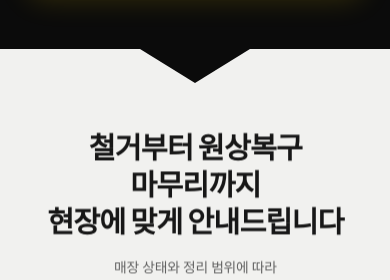
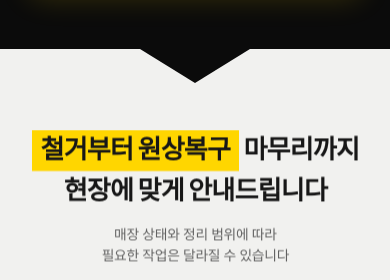
Before and after one commit to kachi9806-beep/cheolgeo-changup2, a plain HTML site: page index.html in a window 390 px wide. Shown: the part 1560-1840 px from the top of the page. Drawn offline with Linux system fonts and the light colour scheme.

Commit message:
원상복구 섹션 제목에 노란 강조 박스 추가

```diff
--- a/index.html
+++ b/index.html
@@ -46,7 +46,7 @@
     <!-- 03 원상복구 -->
     <section class="restore">
       <div class="chevron" aria-hidden="true"></div>
-      <h2 class="h2 dk">철거부터 원상복구 마무리까지<br />현장에 맞게 안내드립니다</h2>
+      <h2 class="h2 dk"><span class="hl-box">철거부터 원상복구</span> 마무리까지<br />현장에 맞게 안내드립니다</h2>
       <p class="sub dk-sub">매장 상태와 정리 범위에 따라<br />필요한 작업은 달라질 수 있습니다</p>
       <ul class="fixes">
         <li class="fix"><img src="assets/fix-ceiling.png" alt="" width="240" height="240" loading="lazy" /><span>천장 보수</span></li>
--- a/styles.css
+++ b/styles.css
@@ -90,7 +90,11 @@ section { padding: 61px 34px; text-align: center; position: relative; }
 
 /* ---------- 03 원상복구 ---------- */
 .restore { background: var(--light); padding-top: 0; }
-.restore .h2 { margin-top: 47px; }
+.restore .h2 { margin-top: 47px; font-size: 32px; }
+.hl-box {
+  display: inline-block; background: var(--yellow); color: var(--ink);
+  padding: 4px 11px 6px; margin-bottom: 4px;
+}
 .fixes { list-style: none; margin: 30px 0 0; display: flex; gap: 11px; }
 .fix {
   flex: 1; background: #fff; border-radius: 13px; padding: 20px 8px;
@@ -223,6 +227,8 @@ section { padding: 61px 34px; text-align: center; position: relative; }
   .type img { width: 13.958vw; height: 13.958vw; }
   .type span { font-size: 4.375vw; }
 
+  .restore .h2 { font-size: 6.667vw; }
+  .hl-box { padding: 0.833vw 2.292vw 1.25vw; margin-bottom: 0.833vw; }
   .fixes { gap: 2.292vw; }
   .fix { padding: 4.167vw 1.667vw; gap: 2.083vw; }
   .fix img { width: 15.208vw; height: 15.208vw; }
```
